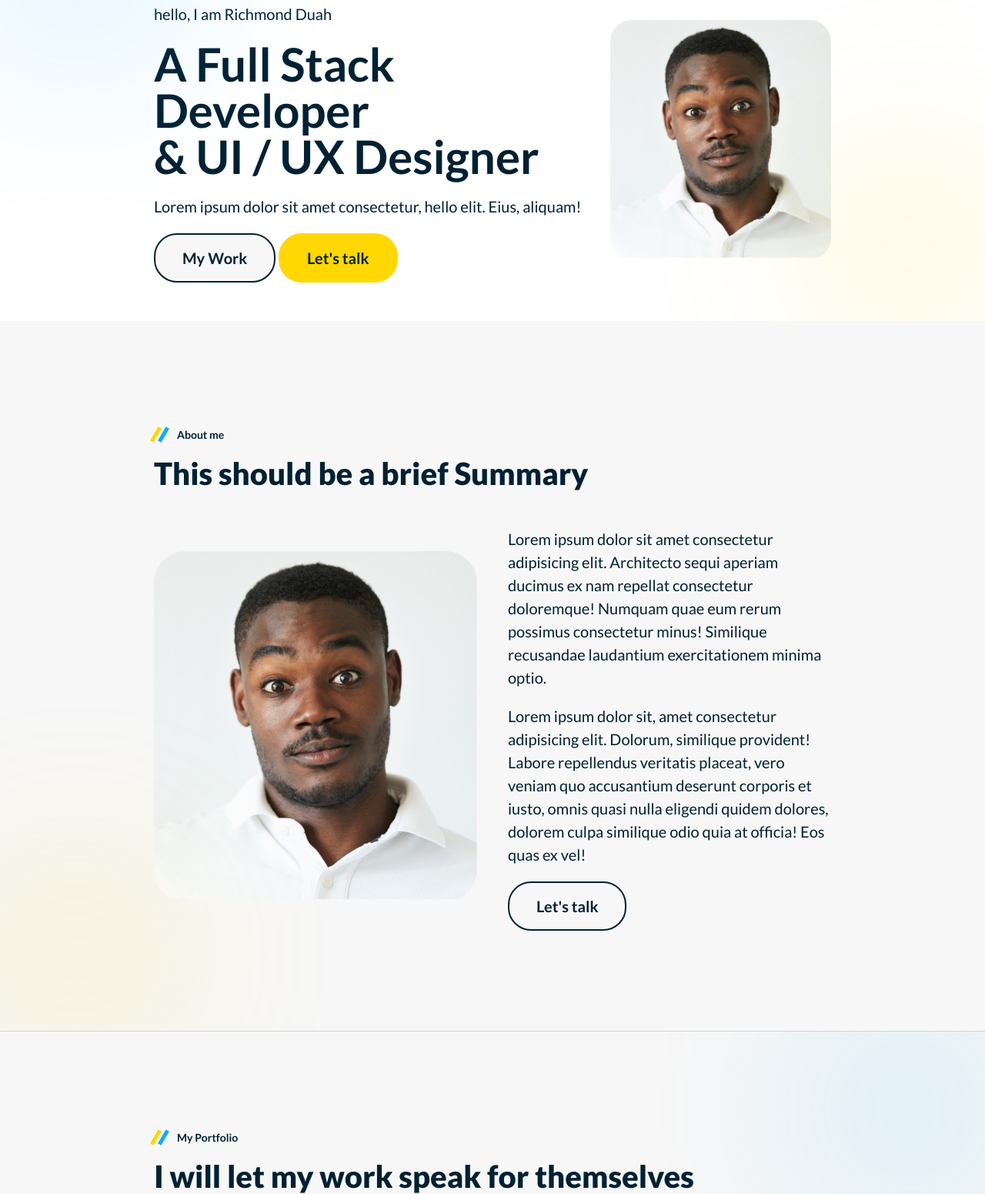
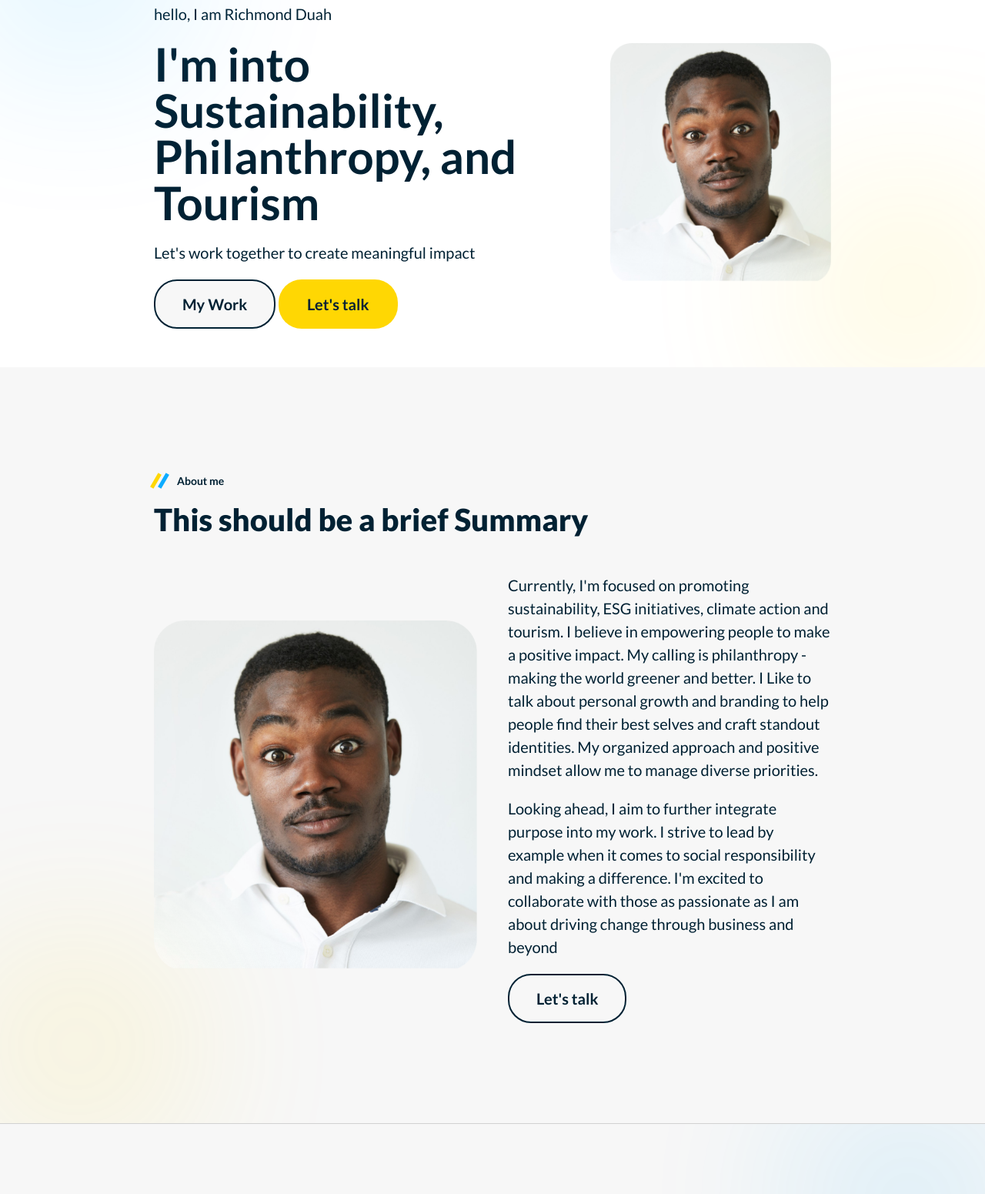
Before and after one commit to Carbell-sarfo/richmond-duah-3, a plain HTML site: page index.html in a window 1280 px wide. Shown: the part 147-1698 px from the top of the page at 77% size. Drawn offline with Linux system fonts and the light colour scheme.

Commit message:
Update index.html

```diff
--- a/index.html
+++ b/index.html
@@ -31,7 +31,7 @@
         <div class="container wrapper">
             <div class="nav-container">
                 <a href="/" class="logo">
-                    <img src="/assets/logo.png" alt="Carbell Sarfo's Logo">
+                    <img src="/assets/logo.png" alt="Richmond Duah's Logo">
                 </a>
 
                 <!-- nav Menu -->
@@ -80,9 +80,9 @@
                 <!-- hero text -->
                 <div class="hero-text">
                     <p class="mb-20">hello, I am Richmond Duah</p>
-                    <h1>A Full Stack Developer</h1>
-                    <h1 class="mb-20">& UI / UX Designer</h1>
-                    <p class="mb-50">Lorem ipsum dolor sit amet consectetur, hello elit. Eius, aliquam!</p>
+                    <h1>I'm into Sustainability,</h1>
+                    <h1 class="mb-20">Philanthropy, and Tourism</h1>
+                    <p class="mb-50"> Let's work together to create meaningful impact</p>
                     <a href="#" class="btn btn-secondary mr-10">My Work</a>
                     <a href="#" class="btn btn-primary">Let's talk</a>
                 </div>
@@ -109,9 +109,13 @@
                     <img src="/assets/hero-img.png" alt="Winnard Bansah">
                 </div>
                 <div>
-                    <p class="mb-50">Lorem ipsum dolor sit amet consectetur adipisicing elit. Architecto sequi aperiam ducimus ex nam repellat consectetur doloremque! Numquam quae eum rerum possimus consectetur minus! Similique recusandae laudantium exercitationem minima optio.</p>
+                    <p class="mb-50">Currently, I'm focused on promoting sustainability, ESG initiatives, climate action and tourism. I believe in empowering people to make a positive impact. My calling is philanthropy - making the world greener and better.
 
-                    <p class="mb-50">Lorem ipsum dolor sit, amet consectetur adipisicing elit. Dolorum, similique provident! Labore repellendus veritatis placeat, vero veniam quo accusantium deserunt corporis et iusto, omnis quasi nulla eligendi quidem dolores, dolorem culpa similique odio quia at officia! Eos quas ex vel!</p>
+                        I Like to talk about personal growth and branding to help people find their best selves and craft standout identities. My organized approach and positive mindset allow me to manage diverse priorities.</p>
+
+                    <p class="mb-50">Looking ahead, I aim to further integrate purpose into my work. I strive to lead by example when it comes to social responsibility and making a difference.
+
+                        I'm excited to collaborate with those as passionate as I am about driving change through business and beyond</p>
 
                     <a href="#" class="btn btn-secondary">Let's talk</a>
                 </div>
@@ -256,10 +260,10 @@
             <div class="col-2 mb-100">
                 <div class="footer-info">
                     <div class="footer-image">
-                        <img src="/assets/headshot-1.png" alt="Carbell Sarfo Photo">
+                        <img src="/assets/headshot-1.png" alt="Richmond Duah Photo">
                     </div>
                     <div>
-                        <h1>John Kwame Doe</h1>
+                        <h1>Richmond Duah</h1>
                         <p>Creative Director</p>
 
                         <ul class="social-list">
```
